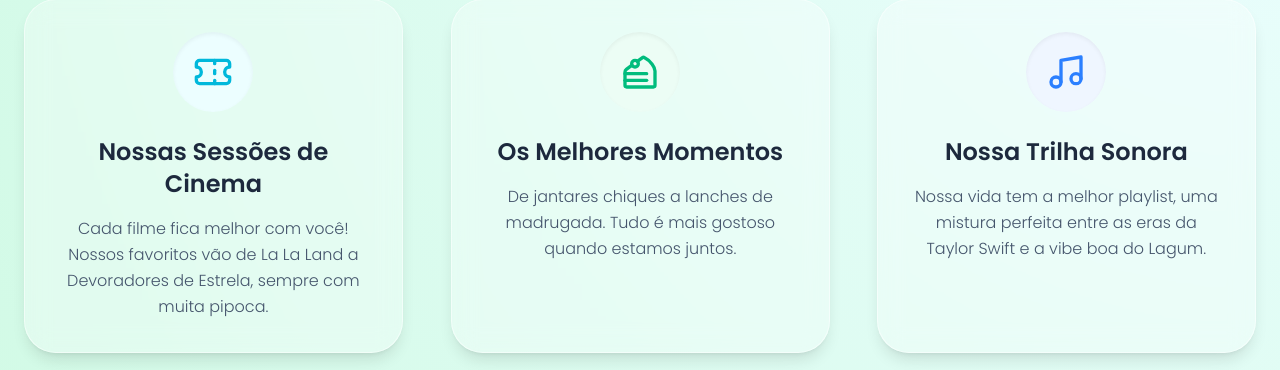
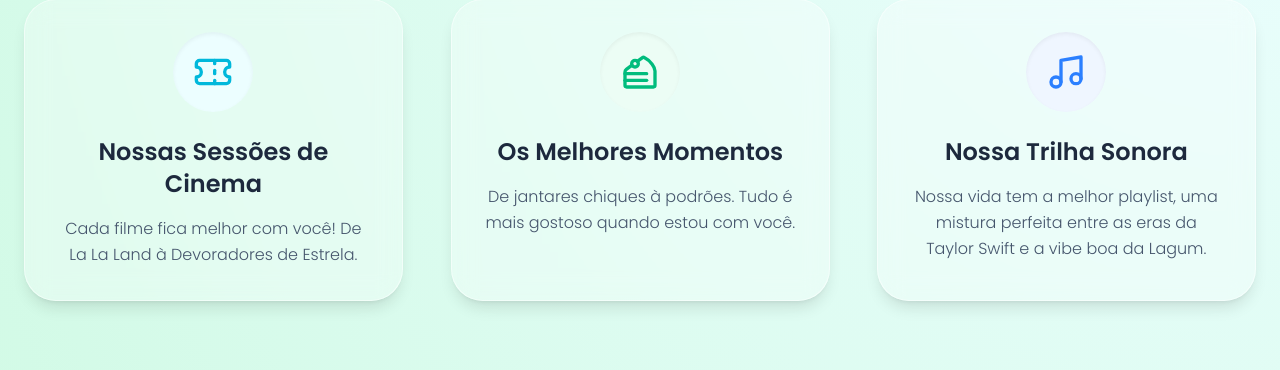
Before and after one commit to Zinnxs/diadosnamo, a React (Vite) app: page / in a window 1280 px wide. Shown: the part 1053-1423 px from the top of the page. Built offline with nearby package versions, Linux system fonts and the light colour scheme.

Commit message:
Update Adventures.tsx

```diff
--- a/src/components/Adventures.tsx
+++ b/src/components/Adventures.tsx
@@ -7,7 +7,7 @@ const cards = [
     id: 1,
     icon: Ticket,
     title: "Nossas Sessões de Cinema",
-    description: "Cada filme fica melhor com você! Nossos favoritos vão de La La Land a Devoradores de Estrela, sempre com muita pipoca.",
+    description: "Cada filme fica melhor com você! De La La Land à Devoradores de Estrela.",
     color: "text-cyan-500",
     bg: "bg-cyan-50",
   },
@@ -15,7 +15,7 @@ const cards = [
     id: 2,
     icon: CakeSlice,
     title: "Os Melhores Momentos",
-    description: "De jantares chiques a lanches de madrugada. Tudo é mais gostoso quando estamos juntos.",
+    description: "De jantares chiques à podrões. Tudo é mais gostoso quando estou com você.",
     color: "text-emerald-500",
     bg: "bg-emerald-50",
   },
@@ -23,7 +23,7 @@ const cards = [
     id: 3,
     icon: Music,
     title: "Nossa Trilha Sonora",
-    description: "Nossa vida tem a melhor playlist, uma mistura perfeita entre as eras da Taylor Swift e a vibe boa do Lagum.",
+    description: "Nossa vida tem a melhor playlist, uma mistura perfeita entre as eras da Taylor Swift e a vibe boa da Lagum.",
     color: "text-blue-500",
     bg: "bg-blue-50",
   },
```
